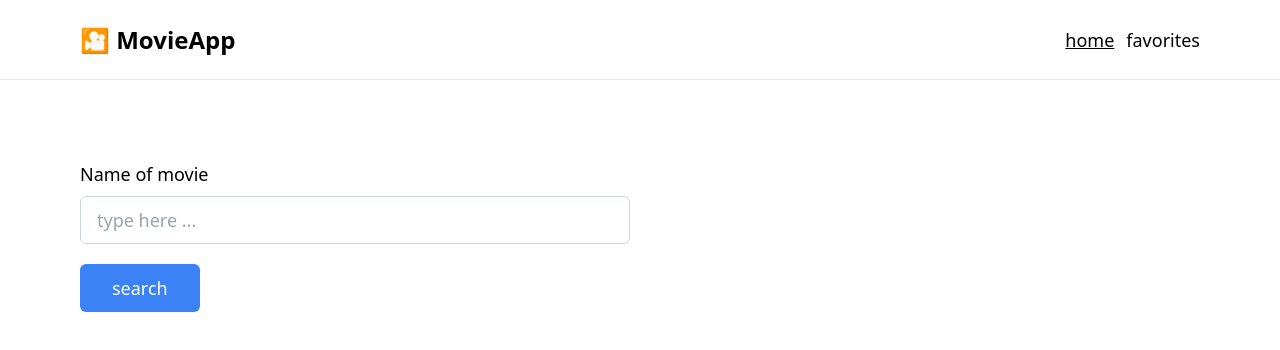
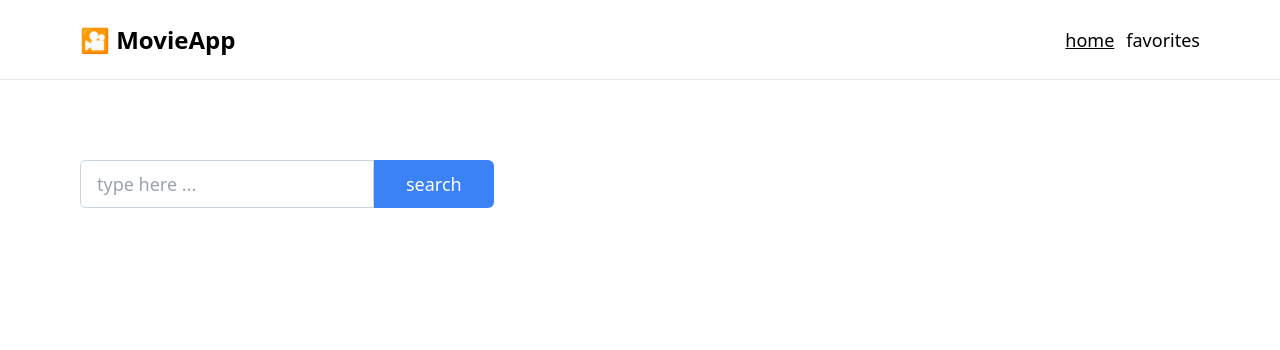
Before and after one commit to Manu-Ba/movie_app, a React (Vite) app: page / in a window 1280 px wide. Shown: the top 350 px of the page. Built offline with nearby package versions, Linux system fonts and the light colour scheme.

Commit message:
design changes to search bar

```diff
--- a/src/components/MovieResult.tsx
+++ b/src/components/MovieResult.tsx
@@ -27,15 +27,19 @@ export const MovieResult = ({ searchData }: MovieResultProps) => {
         {movie && (
           <div className="flex flex-col">
             <h1>movie result here</h1>
+            <div className="flex">
               <img
                 src={movie.Poster}
                 alt="movie poster"
                 className="w-1/2 lg:w-1/5"
               />
+              <div className="flex flex-col">
                 <span>Title: {movie.Title}</span>
                 <span>Year: {movie.Year}</span>
                 <span>Genre: {movie.Genre}</span>
                 <span>Summary: {movie.Plot}</span>
+              </div>
+            </div>
           </div>
         )}
         {isLoadingGetMovie && <p>Loading...</p>}
--- a/src/components/MovieSearch.tsx
+++ b/src/components/MovieSearch.tsx
@@ -32,27 +32,17 @@ export const MovieSearch = () => {
   return (
     <>
       <div className="px-10 pt-20 pb-10 text-lg font-light sm:px-20">
-        <form className="" onSubmit={handleSubmit(onSubmit)}>
-          <div className="grid grid-cols-1 gap-5 lg:grid-cols-2">
-            <div className="flex flex-col">
-              <span>
-                Name of movie{" "}
-                {errors.movie && (
-                  <span className="text-red-500">{errors.movie.message}</span>
-                )}
-              </span>
-              <input
-                type="text"
-                placeholder="type here ..."
-                className="border-[1px] rounded-md px-4 mt-2 font-light text-lg border-slate-300 h-12"
-                {...register("movie")}
-              />
-            </div>
-          </div>
+        <form className="flex" onSubmit={handleSubmit(onSubmit)}>
+          <input
+            type="text"
+            placeholder="type here ..."
+            className="h-12 px-4 text-lg font-light border rounded-l-md border-slate-300"
+            {...register("movie")}
+          />
 
           <button
             type="submit"
-            className="h-12 px-8 mt-5 font-normal text-white bg-blue-500 rounded-md"
+            className="h-12 px-8 font-normal text-white bg-blue-500 rounded-r-md"
           >
             search
           </button>
```
Lines whose indentation alone changed are shown as unchanged.
